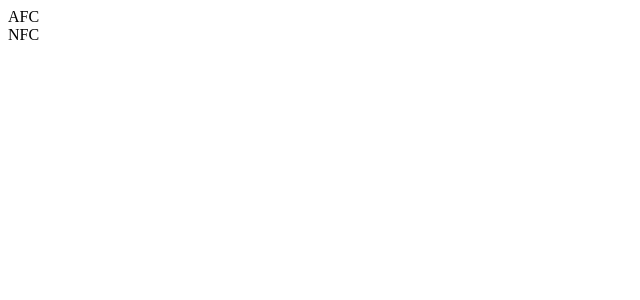
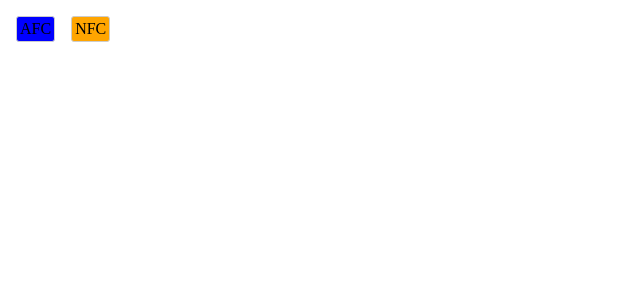
Before and after one commit to joelstevick/scalable-navigator, an Angular app: page / in a window 1280 px wide. Shown: the top 300 px of the page, without its empty margins (0-640 px from the left). Built offline with nearby package versions, Linux system fonts and the light colour scheme.

Commit message:
4 files modified

```diff
--- a/src/app/components/navigator/children/children.component.css
+++ b/src/app/components/navigator/children/children.component.css
@@ -0,0 +1,4 @@
+.child {
+  margin: 8px;
+  display: inline-block;
+}
--- a/src/app/components/navigator/children/children.component.html
+++ b/src/app/components/navigator/children/children.component.html
@@ -1,3 +1,6 @@
 <div id="children">
-  <app-vertice *ngFor="let vertice of children" [vertice]="vertice" (clicked)="clicked.emit($event)"></app-vertice>
+  <div class="child" *ngFor="let vertice of children">
+    <app-vertice [vertice]="vertice" (clicked)="clicked.emit($event)"></app-vertice>
+  </div>
+
 </div>
--- a/src/app/components/navigator/vertice/vertice.component.css
+++ b/src/app/components/navigator/vertice/vertice.component.css
@@ -0,0 +1,6 @@
+.vertice {
+  display: inline-block;
+  border: 1px solid #cccccc;
+  padding: 3px;
+  border-radius: 3px;
+}
--- a/src/app/components/navigator/vertice/vertice.component.html
+++ b/src/app/components/navigator/vertice/vertice.component.html
@@ -1,3 +1,3 @@
-<div class="vertice" (click)="clicked.emit(vertice)">
+<div class="vertice" (click)="clicked.emit(vertice)" [style.backgroundColor]="vertice.color">
   {{vertice.label}}
 </div>
```
